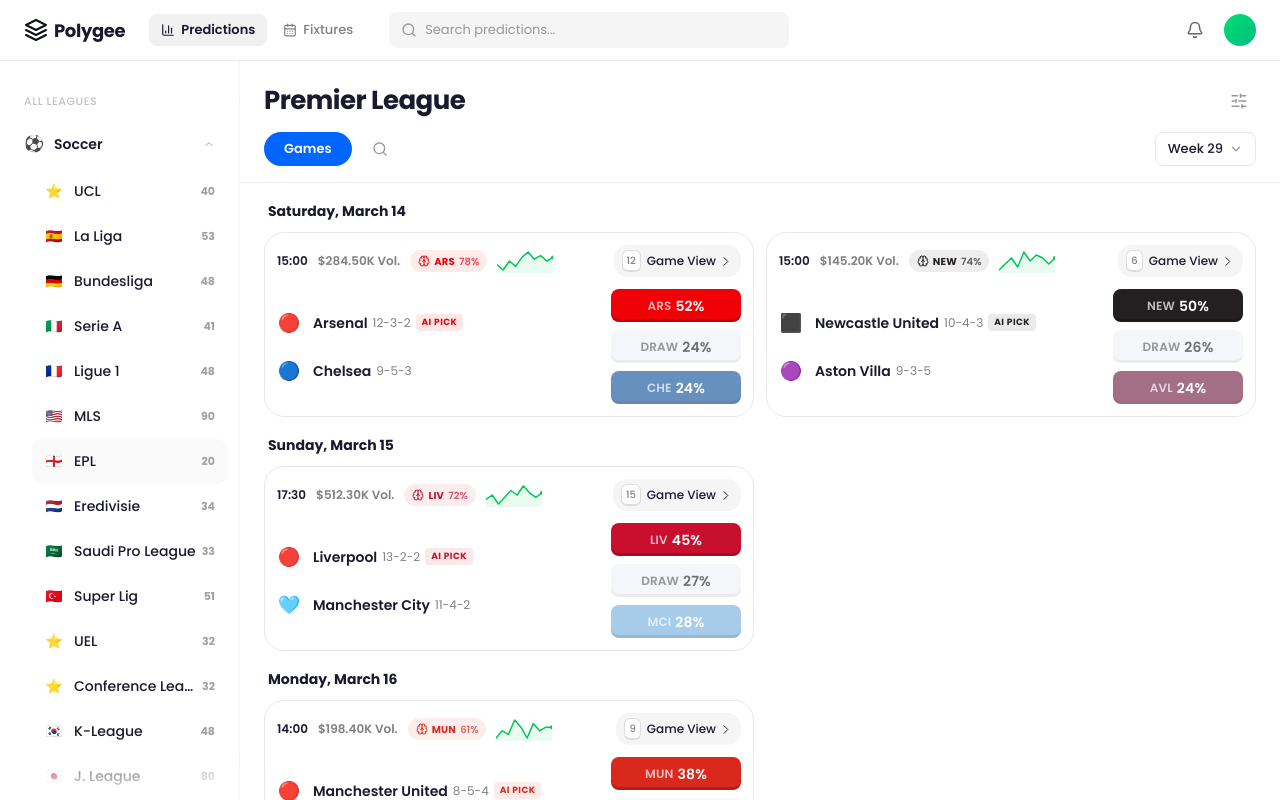
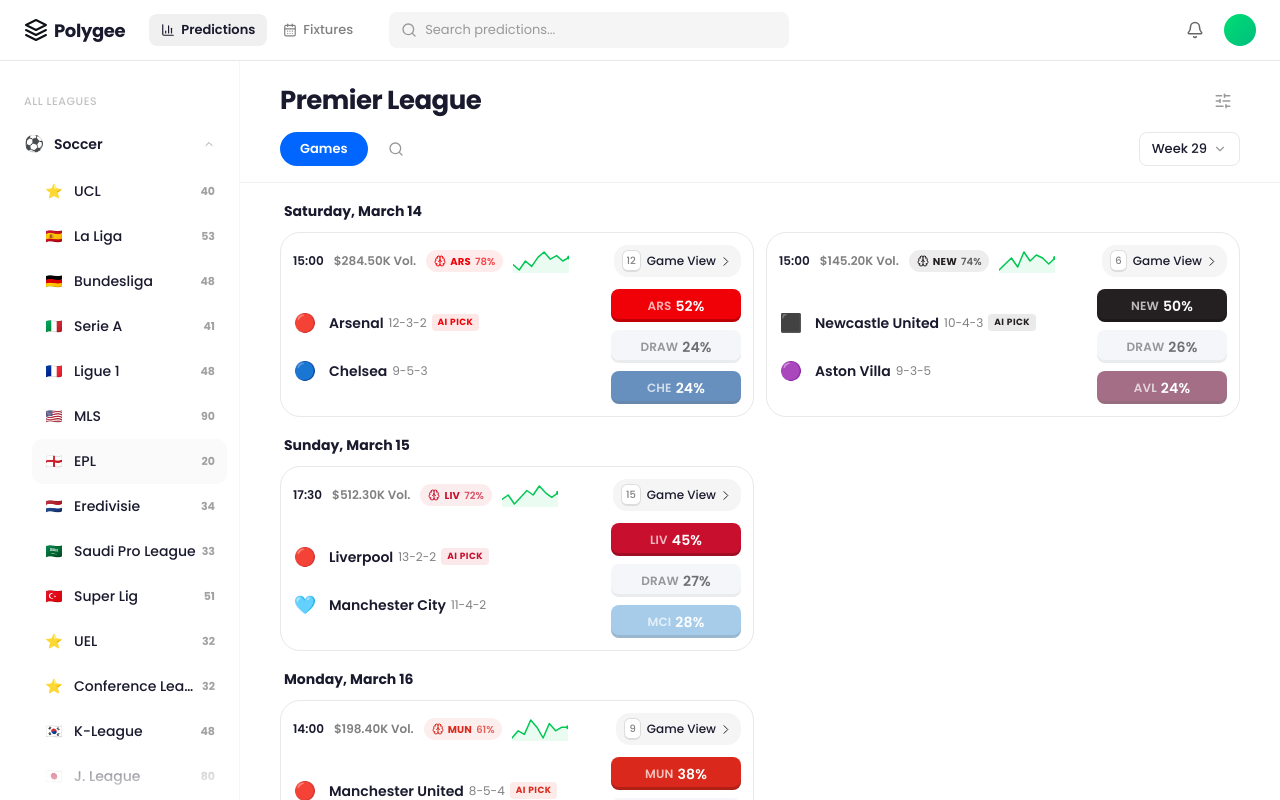
Before and after one commit to ajagatobby/polygee-web, a Next.js app: page / in a window 1280 px wide. Built offline with nearby package versions, Linux system fonts and the light colour scheme.

Commit message:
style: increase main content padding from px-6 to px-10

```diff
--- a/app/page.tsx
+++ b/app/page.tsx
@@ -49,7 +49,7 @@
         <main className="flex-1 overflow-y-auto bg-white">
           {/* League header */}
           <div className="border-b border-[#f0f0f0]">
-            <div className="px-6 pt-5 pb-4">
+            <div className="px-10 pt-5 pb-4">
               <div className="flex items-center justify-between mb-3">
                 <h1 className="text-[26px] font-bold text-[#1a1a2e] tracking-[-0.02em]">
                   {activeLeagueName}
@@ -80,7 +80,7 @@
           </div>
 
           {/* Predictions list grouped by date */}
-          <div className="px-6 pt-2">
+          <div className="px-10 pt-2">
             {groupedPredictions.map(([date, preds]) => (
               <div key={date}>
                 {/* Date header */}
```
